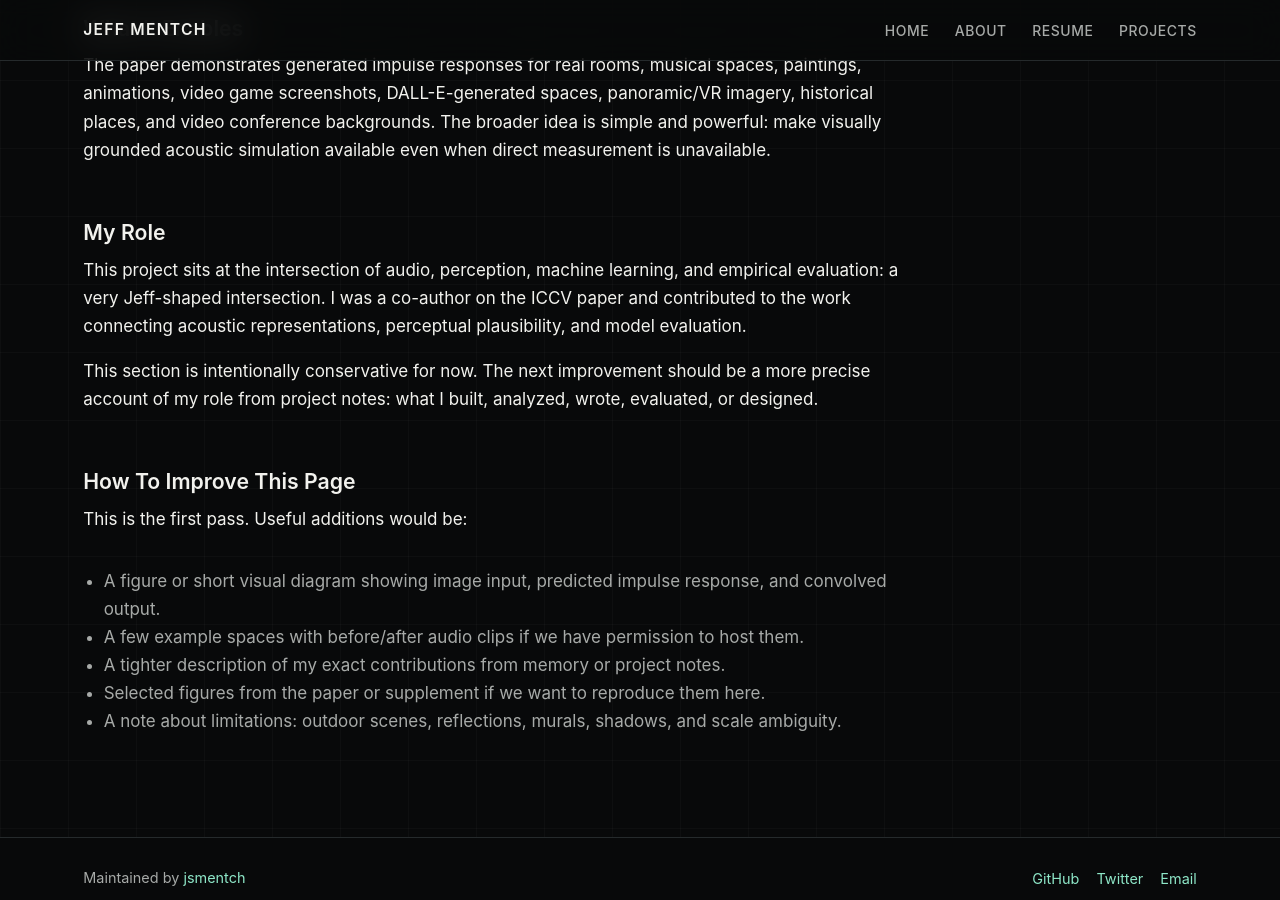
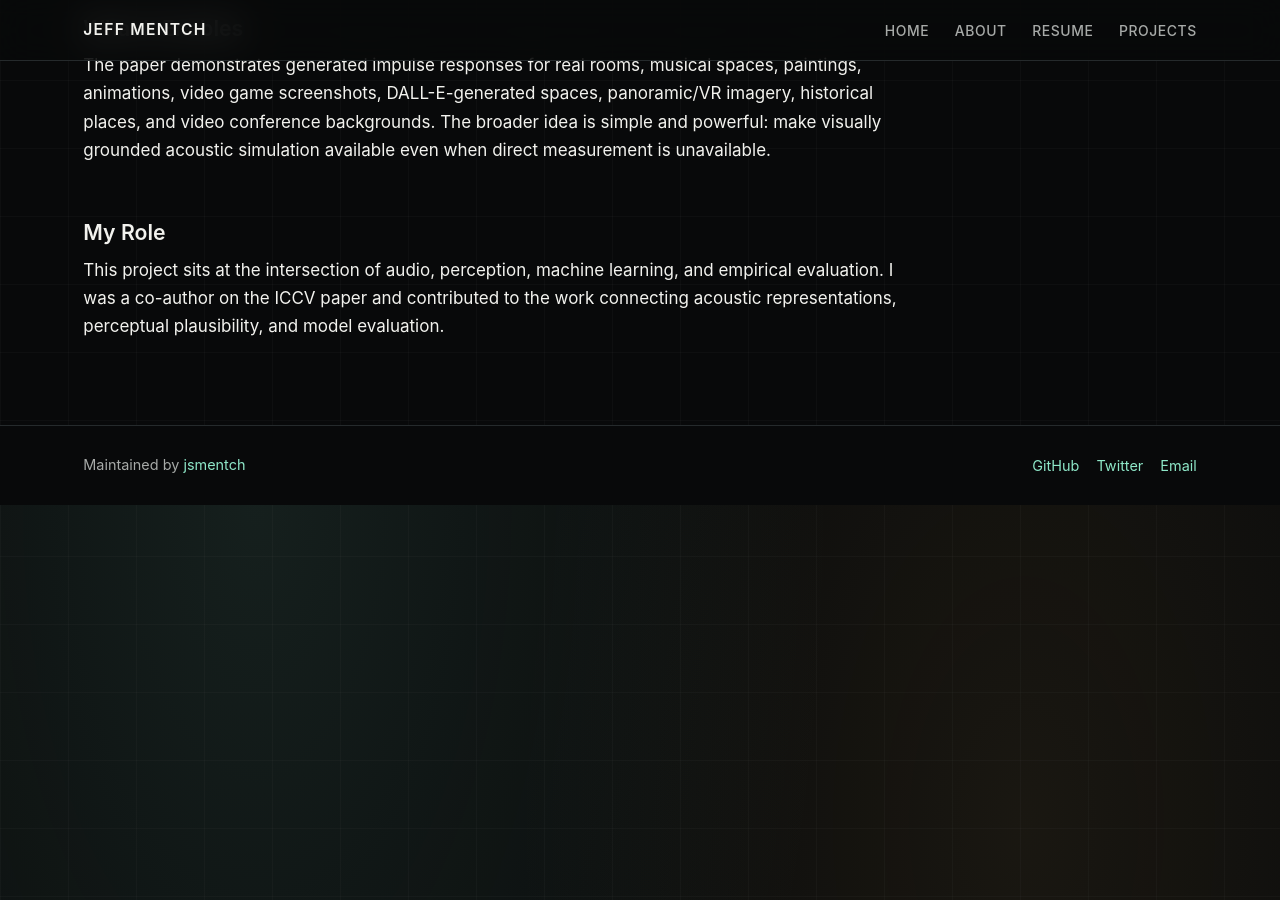
Before and after one commit to jsmentch/jsmentch.github.io, a Jekyll site: the page built from _projects/image2reverb.md, in a window 1280 px wide and 900 px high, scrolled down 1620 px. Built offline with Jekyll 4.4.1, drawn with Linux system fonts in a browser that asks for light colours.

Commit message:
docs(projects): hide TODO notes in Liquid comments for go-live
Remove Current Page Notes / How To Improve from visible HTML; keep Image2Reverb My Role concise; thesis page keeps one-line methods pointer + editor comment stash.

```diff
--- a/_projects/image2reverb.md
+++ b/_projects/image2reverb.md
@@ -45,16 +45,13 @@ The paper demonstrates generated impulse responses for real rooms, musical space
 
 ## My Role
 
-This project sits at the intersection of audio, perception, machine learning, and empirical evaluation: a very Jeff-shaped intersection. I was a co-author on the ICCV paper and contributed to the work connecting acoustic representations, perceptual plausibility, and model evaluation.
+This project sits at the intersection of audio, perception, machine learning, and empirical evaluation. I was a co-author on the ICCV paper and contributed to the work connecting acoustic representations, perceptual plausibility, and model evaluation.
 
-This section is intentionally conservative for now. The next improvement should be a more precise account of my role from project notes: what I built, analyzed, wrote, evaluated, or designed.
-
-## How To Improve This Page
-
-This is the first pass. Useful additions would be:
-
+{% comment %}
+TODO (page expansion):
 - A figure or short visual diagram showing image input, predicted impulse response, and convolved output.
 - A few example spaces with before/after audio clips if we have permission to host them.
-- A tighter description of my exact contributions from memory or project notes.
-- Selected figures from the paper or supplement if we want to reproduce them here.
-- A note about limitations: outdoor scenes, reflections, murals, shadows, and scale ambiguity.
+- A tighter description of exact contributions from project notes.
+- Selected figures from the paper or supplement.
+- Limitations: outdoor scenes, reflections, murals, shadows, scale ambiguity.
+{% endcomment %}
```
Also changed, not shown: _projects/naturalistic-encoding.md (+4 -6 lines), _projects/naturalistic-gaze-salience.md (+3 -8 lines), _projects/pediatric-speech-dataset.md (+3 -8 lines).
